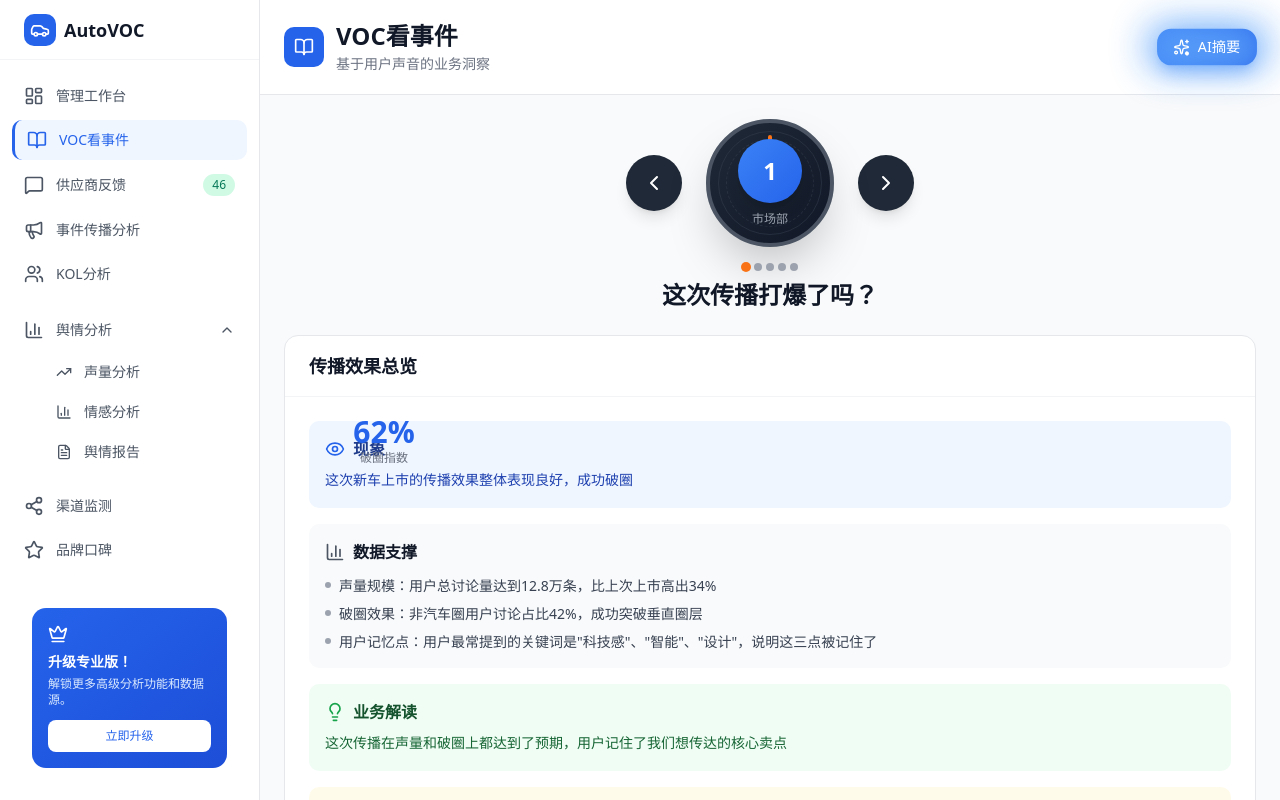
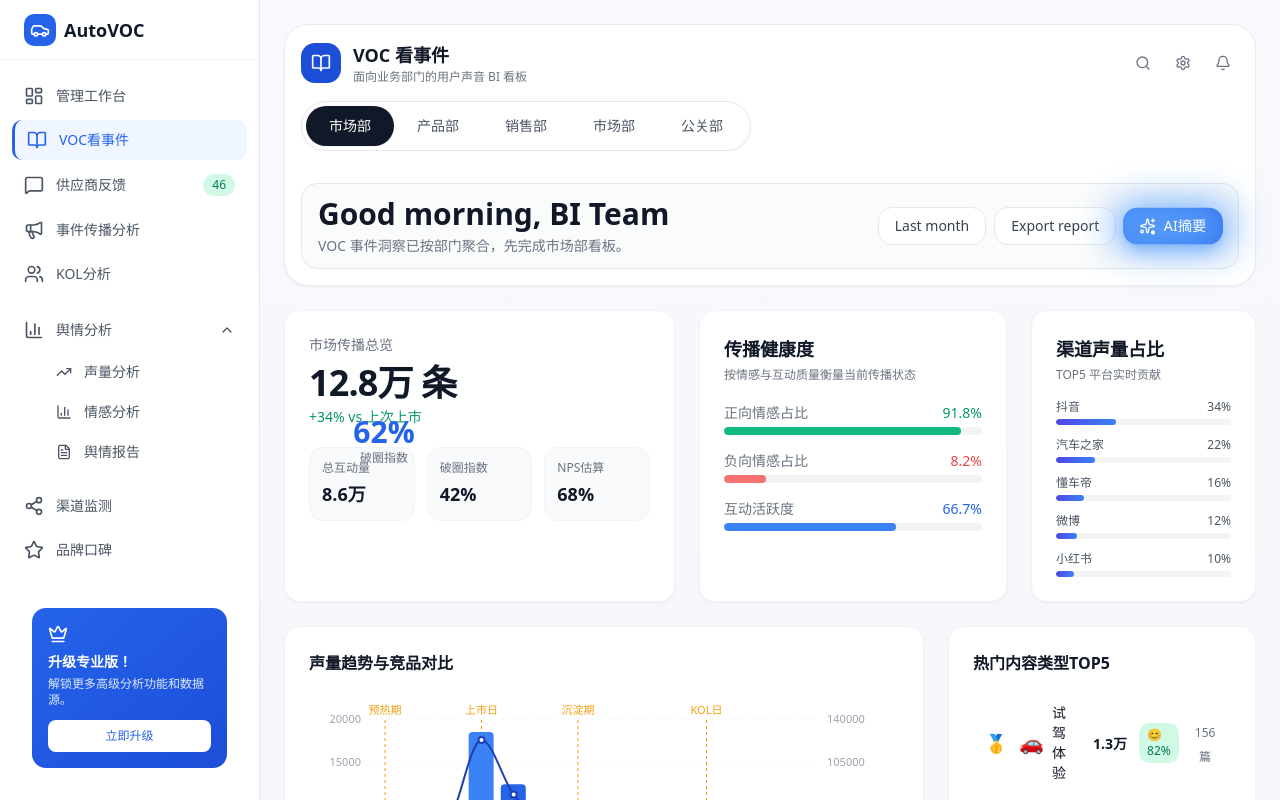
Before and after one commit to sunsy1994/newvoc, a React (Vite) app in the folder app/: page / in a window 1280 px wide. Both pictures are taken after a click on the button "VOC看事件". Shown: the top 800 px of the page. Built offline with nearby package versions, Linux system fonts and the light colour scheme.

Commit message:
feat(voc): redesign market BI dashboard and department tabs baseline

```diff
--- a/app/src/components/data/storyLinesData.ts
+++ b/app/src/components/data/storyLinesData.ts
@@ -192,7 +192,7 @@ export const storyLinesData: DepartmentStory[] = [
   },
   {
     department: 'service',
-    label: '售后部',
+    label: '市场部',
     title: '用户满意吗？',
     stories: [
       {
--- a/app/src/components/voc/DepartmentTabs.tsx
+++ b/app/src/components/voc/DepartmentTabs.tsx
@@ -1,30 +1,31 @@
 import { motion } from 'framer-motion';
-import { storyLinesData } from '../data/storyLinesData';
 
 interface DepartmentTabsProps {
   selectedIndex: number;
   onSelect: (index: number) => void;
 }
 
+const departmentOptions = ['市场部', '产品部', '销售部', '市场部', '公关部'];
+
 export default function DepartmentTabs({ selectedIndex, onSelect }: DepartmentTabsProps) {
   return (
-    <div className="flex justify-center mb-8">
-      <div className="inline-flex bg-gray-100 rounded-full p-1">
-        {storyLinesData.map((dept, index) => (
+    <div className="mb-8 overflow-x-auto">
+      <div className="inline-flex min-w-max rounded-full border border-gray-200 bg-white p-1 shadow-sm">
+        {departmentOptions.map((label, index) => (
           <button
-            key={dept.department}
+            key={`${label}-${index}`}
             onClick={() => onSelect(index)}
-            className="relative px-6 py-2.5 rounded-full text-sm font-medium transition-colors duration-200 min-w-[80px]"
+            className="relative rounded-full px-5 py-2.5 text-sm font-medium transition-colors duration-200 min-w-[88px]"
           >
             {selectedIndex === index ? (
               <motion.div
                 layoutId="activeTab"
-                className="absolute inset-0 bg-white rounded-full shadow-sm"
+                className="absolute inset-0 rounded-full bg-[#111827] shadow-sm"
                 transition={{ type: 'spring', bounce: 0.2, duration: 0.6 }}
               />
             ) : null}
-            <span className={`relative z-10 ${selectedIndex === index ? 'text-gray-900' : 'text-gray-500'}`}>
-              {dept.label}
+            <span className={`relative z-10 ${selectedIndex === index ? 'text-white' : 'text-gray-600'}`}>
+              {label}
             </span>
           </button>
         ))}
--- a/app/src/components/voc/VocViewPage.tsx
+++ b/app/src/components/voc/VocViewPage.tsx
@@ -1,7 +1,7 @@
 import { useState } from 'react';
 import { motion } from 'framer-motion';
-import { BookOpen } from 'lucide-react';
-import ControlKnob from './ControlKnob';
+import { Bell, BookOpen, Search, Settings } from 'lucide-react';
+import DepartmentTabs from './DepartmentTabs';
 import StoryLineList from './StoryLineList';
 import DepartmentCharts from './DepartmentCharts';
 import AIReportButton from './market/AIReportButton';
@@ -16,26 +16,58 @@ export default function VocViewPage() {
   const isMarketDepartment = selectedDepartment === 0;
 
   return (
-    <div className="min-h-screen bg-gray-50">
+    <div className="min-h-screen bg-gradient-to-b from-[#f8f9fc] via-[#f4f6fb] to-[#eef2f7] p-6">
+      <div className="mx-auto max-w-7xl space-y-6">
         <motion.div
           initial={{ opacity: 0, y: -20 }}
           animate={{ opacity: 1, y: 0 }}
           transition={{ duration: 0.4 }}
-        className="bg-white border-b border-gray-200"
+          className="rounded-3xl border border-gray-200/80 bg-white/90 p-4 shadow-sm backdrop-blur"
         >
-        <div className="px-6 py-5 flex items-center justify-between">
+          <div className="mb-4 flex items-center justify-between gap-3">
             <div className="flex items-center gap-3">
-            <div className="w-10 h-10 bg-blue-600 rounded-lg flex items-center justify-center">
-              <BookOpen className="w-5 h-5 text-white" />
+              <div className="flex h-10 w-10 items-center justify-center rounded-xl bg-[#1d4ed8]">
+                <BookOpen className="h-5 w-5 text-white" />
               </div>
               <div>
-              <h1 className="text-2xl font-bold text-gray-900">VOC看事件</h1>
-              <p className="text-sm text-gray-500 mt-0.5">基于用户声音的业务洞察</p>
+                <p className="text-lg font-semibold text-gray-900">VOC 看事件</p>
+                <p className="text-xs text-gray-500">面向业务部门的用户声音 BI 看板</p>
               </div>
             </div>
+            <div className="flex items-center gap-2">
+              <button className="rounded-full p-2 text-gray-500 hover:bg-gray-100 hover:text-gray-800">
+                <Search className="h-4 w-4" />
+              </button>
+              <button className="rounded-full p-2 text-gray-500 hover:bg-gray-100 hover:text-gray-800">
+                <Settings className="h-4 w-4" />
+              </button>
+              <button className="rounded-full p-2 text-gray-500 hover:bg-gray-100 hover:text-gray-800">
+                <Bell className="h-4 w-4" />
+              </button>
+            </div>
+          </div>
+
+          <DepartmentTabs
+            selectedIndex={selectedDepartment}
+            onSelect={setSelectedDepartment}
+          />
+
+          <div className="flex flex-wrap items-center justify-between gap-3 rounded-2xl border border-gray-200 bg-gray-50/80 px-4 py-3">
+            <div>
+              <h1 className="text-3xl font-semibold text-gray-900">Good morning, BI Team</h1>
+              <p className="mt-1 text-sm text-gray-500">VOC 事件洞察已按部门聚合，先完成市场部看板。</p>
+            </div>
+            <div className="flex items-center gap-2">
+              <button className="rounded-xl border border-gray-200 bg-white px-4 py-2 text-sm text-gray-700 hover:bg-gray-100">
+                Last month
+              </button>
+              <button className="rounded-xl border border-gray-200 bg-white px-4 py-2 text-sm text-gray-700 hover:bg-gray-100">
+                Export report
+              </button>
               {isMarketDepartment && (
                 <AIReportButton onClick={() => setIsAIReportOpen(true)} />
               )}
+            </div>
           </div>
         </motion.div>
 
@@ -45,24 +77,17 @@ export default function VocViewPage() {
           data={aiReportData}
         />
 
-      <main className="p-6 max-w-7xl mx-auto">
-        <ControlKnob
-          selectedIndex={selectedDepartment}
-          onSelect={setSelectedDepartment}
-        />
-
+        <main className="mx-auto max-w-7xl">
           {isMarketDepartment ? (
-          <>
-            <StoryLineList selectedIndex={selectedDepartment} />
             <MarketDashboard />
-          </>
           ) : (
-          <>
+            <div className="space-y-6">
               <StoryLineList selectedIndex={selectedDepartment} />
               <DepartmentCharts selectedIndex={selectedDepartment} />
-          </>
+            </div>
           )}
         </main>
       </div>
+    </div>
   );
 }
--- a/app/src/components/voc/market/MarketDashboard.tsx
+++ b/app/src/components/voc/market/MarketDashboard.tsx
@@ -1,5 +1,5 @@
+import { useState } from 'react';
 import { motion } from 'framer-motion';
-import KPICards from './KPICards';
 import VolumeTrendChart from './charts/VolumeTrendChart';
 import PlatformPieChart from './charts/PlatformPieChart';
 import KeywordWordCloud from './charts/KeywordWordCloud';
@@ -7,8 +7,6 @@ import ChannelQuadrantChart from './charts/ChannelQuadrantChart';
 import ContentRankList from './charts/ContentRankList';
 import NegativeWordCloud from './charts/NegativeWordCloud';
 import KOLQuadrantChart from './charts/KOLQuadrantChart';
-import KOLRadarChart from './charts/KOLRadarChart';
-import KOLTrendChart from './charts/KOLTrendChart';
 import {
   marketKPIData,
   volumeTrendData,
@@ -17,77 +15,155 @@ import {
   channelQuadrantData,
   contentRankData,
   kolInfluenceData,
-  radarData,
-  kolTrendData,
 } from './data/marketChartData';
 
+type InsightMode = 'keyword' | 'channel' | 'kol';
+
+function formatWan(value: number) {
+  return value >= 10000 ? `${(value / 10000).toFixed(1)}万` : value.toLocaleString();
+}
+
 export default function MarketDashboard() {
+  const [insightMode, setInsightMode] = useState<InsightMode>('keyword');
+
+  const totalVolume = Number(marketKPIData.find((item) => item.type === 'volume')?.value ?? 0);
+  const interaction = Number(marketKPIData.find((item) => item.type === 'interaction')?.value ?? 0);
+  const breakout = Number(marketKPIData.find((item) => item.type === 'index')?.value ?? 0);
+  const nps = Number(marketKPIData.find((item) => item.type === 'nps')?.value ?? 0);
+  const negativeRatio = Number(marketKPIData.find((item) => item.type === 'negative')?.value ?? 0);
+  const sortedPlatforms = [...platformData].sort((a, b) => b.volume - a.volume);
+  const positiveRatio = Math.max(0, 100 - negativeRatio);
+
   return (
     <motion.div
       initial={{ opacity: 0 }}
       animate={{ opacity: 1 }}
-      transition={{ duration: 0.4 }}
+      transition={{ duration: 0.35 }}
       className="space-y-6"
     >
-      {/* 核心指标卡片 */}
-      <section>
-        <KPICards data={marketKPIData} />
-      </section>
+      <section className="grid grid-cols-1 gap-6 xl:grid-cols-12">
+        <div className="rounded-2xl border border-gray-100 bg-white p-6 shadow-sm xl:col-span-5">
+          <p className="text-sm text-gray-500">市场传播总览</p>
+          <h2 className="mt-2 text-4xl font-semibold tracking-tight text-gray-900">{formatWan(totalVolume)} 条</h2>
+          <p className="mt-1 text-sm font-medium text-emerald-600">+34% vs 上次上市</p>
 
-      {/* 传播效果分析组 */}
-      <section>
-        <div className="flex items-center gap-2 mb-4">
-          <div className="w-1 h-5 bg-blue-600 rounded-full"></div>
-          <h2 className="text-lg font-semibold text-gray-900">传播效果分析</h2>
-        </div>
-        <div className="grid grid-cols-1 lg:grid-cols-3 gap-6">
-          <div className="lg:col-span-2">
-            <VolumeTrendChart data={volumeTrendData} />
-          </div>
-          <div>
-            <PlatformPieChart data={platformData} />
+          <div className="mt-5 grid grid-cols-3 gap-3">
+            <div className="rounded-xl border border-gray-100 bg-gray-50 p-3">
+              <p className="text-xs text-gray-500">总互动量</p>
+              <p className="mt-1 text-lg font-semibold text-gray-900">{formatWan(interaction * 1000)}</p>
+            </div>
+            <div className="rounded-xl border border-gray-100 bg-gray-50 p-3">
+              <p className="text-xs text-gray-500">破圈指数</p>
+              <p className="mt-1 text-lg font-semibold text-gray-900">{breakout}%</p>
+            </div>
+            <div className="rounded-xl border border-gray-100 bg-gray-50 p-3">
+              <p className="text-xs text-gray-500">NPS估算</p>
+              <p className="mt-1 text-lg font-semibold text-gray-900">{nps}%</p>
+            </div>
           </div>
         </div>
-        <div className="mt-6">
-          <KeywordWordCloud data={keywordData} />
+
+        <div className="rounded-2xl border border-gray-100 bg-white p-6 shadow-sm xl:col-span-4">
+          <h3 className="text-lg font-semibold text-gray-900">传播健康度</h3>
+          <p className="mt-1 text-xs text-gray-500">按情感与互动质量衡量当前传播状态</p>
+          <div className="mt-5 space-y-4">
+            <div>
+              <div className="mb-1 flex items-center justify-between text-sm">
+                <span className="text-gray-500">正向情感占比</span>
+                <span className="font-medium text-emerald-600">{positiveRatio.toFixed(1)}%</span>
+              </div>
+              <div className="h-2 overflow-hidden rounded-full bg-gray-100">
+                <div className="h-full rounded-full bg-emerald-500" style={{ width: `${positiveRatio}%` }} />
+              </div>
+            </div>
+
+            <div>
+              <div className="mb-1 flex items-center justify-between text-sm">
+                <span className="text-gray-500">负向情感占比</span>
+                <span className="font-medium text-red-500">{negativeRatio}%</span>
+              </div>
+              <div className="h-2 overflow-hidden rounded-full bg-gray-100">
+                <div className="h-full rounded-full bg-red-400" style={{ width: `${Math.min(100, negativeRatio * 2)}%` }} />
+              </div>
+            </div>
+
+            <div>
+              <div className="mb-1 flex items-center justify-between text-sm">
+                <span className="text-gray-500">互动活跃度</span>
+                <span className="font-medium text-blue-600">66.7%</span>
+              </div>
+              <div className="h-2 overflow-hidden rounded-full bg-gray-100">
+                <div className="h-full rounded-full bg-blue-500" style={{ width: '66.7%' }} />
+              </div>
+            </div>
+          </div>
+        </div>
+
+        <div className="rounded-2xl border border-gray-100 bg-white p-6 shadow-sm xl:col-span-3">
+          <h3 className="text-lg font-semibold text-gray-900">渠道声量占比</h3>
+          <p className="mt-1 text-xs text-gray-500">TOP5 平台实时贡献</p>
+          <div className="mt-4 space-y-3">
+            {sortedPlatforms.slice(0, 5).map((platform) => {
+              const percent = totalVolume ? (platform.volume / totalVolume) * 100 : 0;
+              return (
+                <div key={platform.platform}>
+                  <div className="mb-1 flex items-center justify-between text-xs text-gray-600">
+                    <span>{platform.platform}</span>
+                    <span>{percent.toFixed(0)}%</span>
+                  </div>
+                  <div className="h-1.5 overflow-hidden rounded-full bg-gray-100">
+                    <div className="h-full rounded-full bg-gradient-to-r from-indigo-600 to-blue-500" style={{ width: `${percent}%` }} />
+                  </div>
+                </div>
+              );
+            })}
+          </div>
         </div>
       </section>
 
-      {/* 渠道效果分析组 */}
-      <section>
-        <div className="flex items-center gap-2 mb-4">
-          <div className="w-1 h-5 bg-purple-600 rounded-full"></div>
-          <h2 className="text-lg font-semibold text-gray-900">渠道效果分析</h2>
+      <section className="grid grid-cols-1 gap-6 xl:grid-cols-12">
+        <div className="xl:col-span-8">
+          <VolumeTrendChart data={volumeTrendData} />
         </div>
-        <div className="grid grid-cols-1 lg:grid-cols-3 gap-6">
-          <div className="lg:col-span-2">
-            <ChannelQuadrantChart data={channelQuadrantData} />
-          </div>
-          <div>
-            <ContentRankList data={contentRankData} />
-          </div>
-        </div>
-        <div className="mt-6">
-          <NegativeWordCloud data={keywordData} />
+        <div className="xl:col-span-4">
+          <ContentRankList data={contentRankData} />
         </div>
       </section>
 
-      {/* KOL效果评估组 */}
-      <section>
-        <div className="flex items-center gap-2 mb-4">
-          <div className="w-1 h-5 bg-emerald-600 rounded-full"></div>
-          <h2 className="text-lg font-semibold text-gray-900">KOL效果评估</h2>
+      <section className="grid grid-cols-1 gap-6 xl:grid-cols-12">
+        <div className="rounded-2xl border border-gray-100 bg-white p-4 shadow-sm xl:col-span-8">
+          <div className="mb-4 flex flex-wrap items-center justify-between gap-3">
+            <h3 className="text-base font-semibold text-gray-900">核心分析视图</h3>
+            <div className="inline-flex rounded-full border border-gray-200 bg-gray-50 p-1">
+              <button
+                onClick={() => setInsightMode('keyword')}
+                className={`rounded-full px-3 py-1.5 text-xs ${insightMode === 'keyword' ? 'bg-gray-900 text-white' : 'text-gray-600'}`}
+              >
+                关键词
+              </button>
+              <button
+                onClick={() => setInsightMode('channel')}
+                className={`rounded-full px-3 py-1.5 text-xs ${insightMode === 'channel' ? 'bg-gray-900 text-white' : 'text-gray-600'}`}
+              >
+                渠道
+              </button>
+              <button
+                onClick={() => setInsightMode('kol')}
+                className={`rounded-full px-3 py-1.5 text-xs ${insightMode === 'kol' ? 'bg-gray-900 text-white' : 'text-gray-600'}`}
+              >
+                KOL
+              </button>
+            </div>
+          </div>
+
+          {insightMode === 'keyword' && <KeywordWordCloud data={keywordData} />}
+          {insightMode === 'channel' && <ChannelQuadrantChart data={channelQuadrantData} />}
+          {insightMode === 'kol' && <KOLQuadrantChart data={kolInfluenceData} />}
         </div>
-        <div className="grid grid-cols-1 lg:grid-cols-3 gap-6">
-          <div className="lg:col-span-2">
-            <KOLQuadrantChart data={kolInfluenceData} />
-          </div>
-          <div>
-            <KOLRadarChart data={radarData} />
-          </div>
-        </div>
-        <div className="mt-6">
-          <KOLTrendChart data={kolTrendData} />
+
+        <div className="space-y-6 xl:col-span-4">
+          <PlatformPieChart data={platformData} />
+          <NegativeWordCloud data={keywordData} />
         </div>
       </section>
     </motion.div>
```
Also changed, not shown: app/src/index.css (line endings or trailing spaces). Lines whose indentation alone changed are shown as unchanged.
